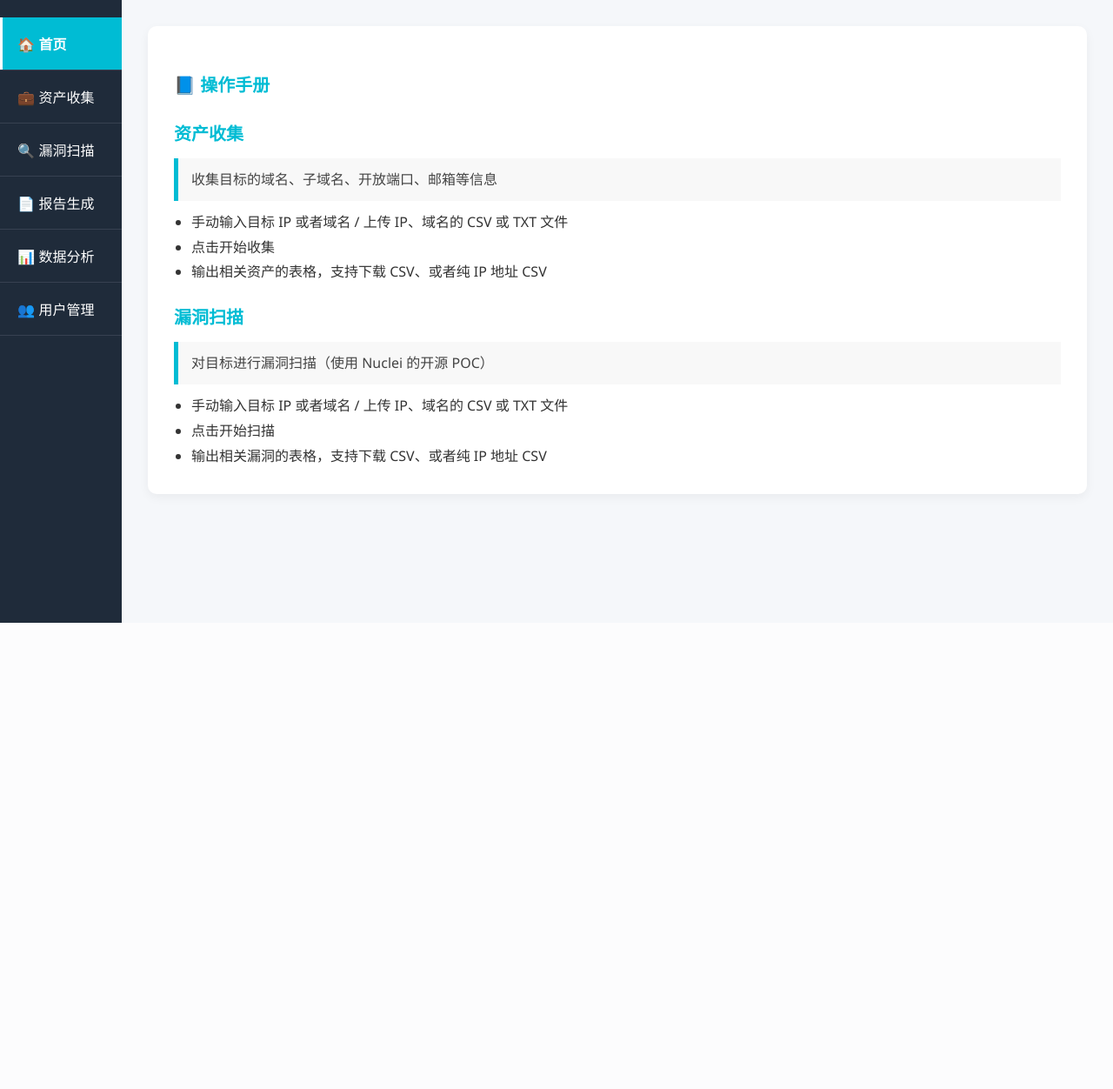
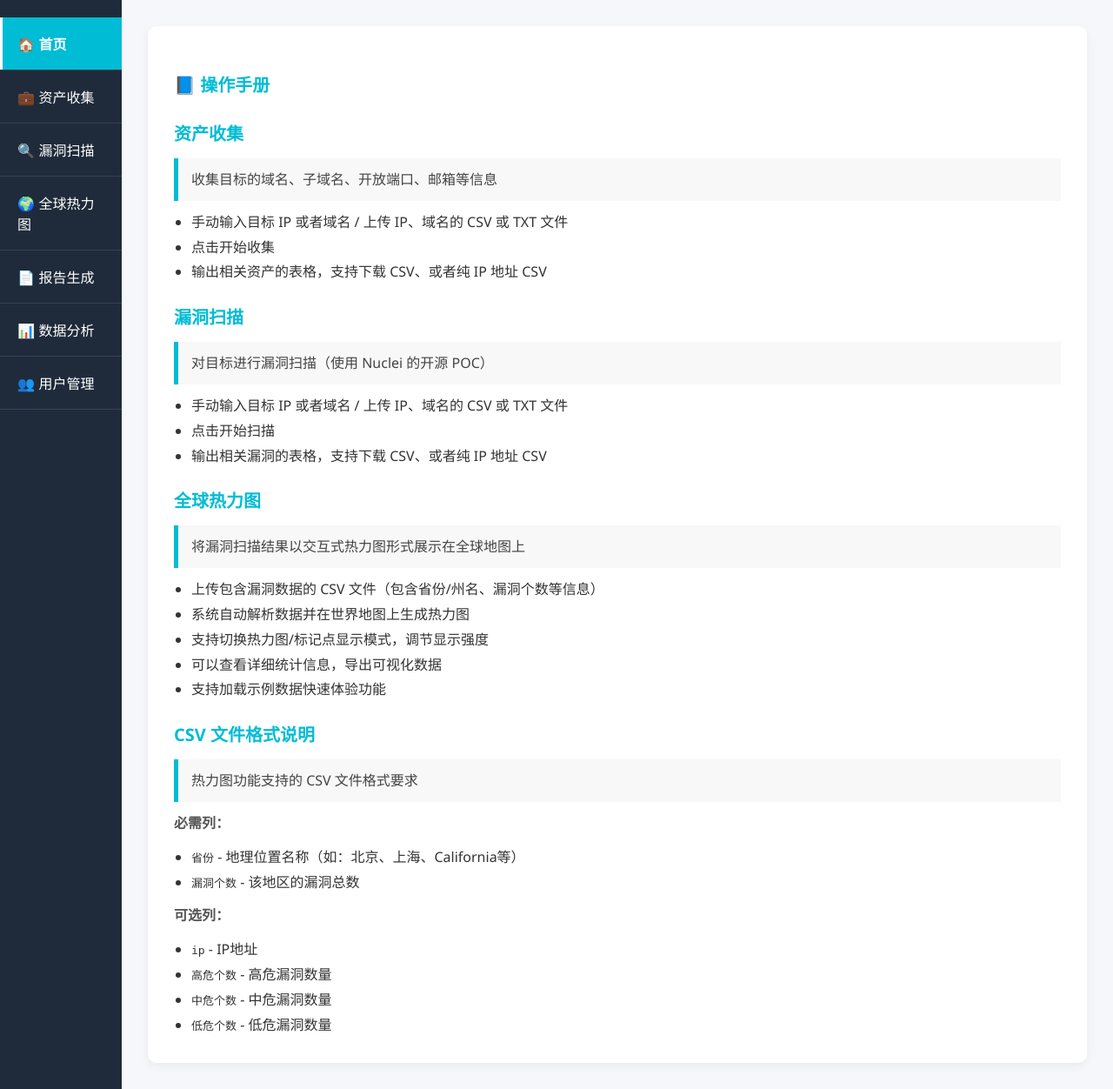
Before and after one commit to gedoujiao/wvs, a Flask app: page / in a window 1280 px wide. Shown: the part 84-1336 px from the top of the page at 87% size. Before the commit the page ends 800 px from the top, so only its background shows below. Run offline with Flask 3, Linux system fonts and the light colour scheme; a user stored in the database is signed in.

Commit message:
index.html

```diff
--- a/templates/index.html
+++ b/templates/index.html
@@ -45,8 +45,7 @@
 </head>
 <body>
 <div class="dashboard-container">
-
-    <!-- 顶部横条 -->
+     <!-- 顶部横条 -->
     <header class="topbar">
         <div class="system-title">Web漏洞扫描系统</div>
         <div class="user-box">
@@ -71,6 +70,7 @@
                 <a href="{{ url_for('index') }}" class="nav-item active">🏠 首页</a>
                 <a href="{{ url_for('asset.asset_page') }}" class="nav-item">💼 资产收集</a>
                 <a href="{{ url_for('scanner.scanner_home') }}" class="nav-item">🔍 漏洞扫描</a>
+                <a href="{{ url_for('visualization.index') }}" class="nav-item">🌍 全球热力图</a>
                 <a href="#" class="nav-item">📄 报告生成</a>
                 <a href="#" class="nav-item">📊 数据分析</a>
                 <a href="{{ url_for('user.manage_users') }}" class="nav-item">👥 用户管理</a>
@@ -97,6 +97,31 @@
                     <li>点击开始扫描</li>
                     <li>输出相关漏洞的表格，支持下载 CSV、或者纯 IP 地址 CSV</li>
                 </ul>
+
+                <h2>全球热力图</h2>
+                <blockquote>将漏洞扫描结果以交互式热力图形式展示在全球地图上</blockquote>
+                <ul>
+                    <li>上传包含漏洞数据的 CSV 文件（包含省份/州名、漏洞个数等信息）</li>
+                    <li>系统自动解析数据并在世界地图上生成热力图</li>
+                    <li>支持切换热力图/标记点显示模式，调节显示强度</li>
+                    <li>可以查看详细统计信息，导出可视化数据</li>
+                    <li>支持加载示例数据快速体验功能</li>
+                </ul>
+
+                <h2>CSV 文件格式说明</h2>
+                <blockquote>热力图功能支持的 CSV 文件格式要求</blockquote>
+                <p><strong>必需列：</strong></p>
+                <ul>
+                    <li><code>省份</code> - 地理位置名称（如：北京、上海、California等）</li>
+                    <li><code>漏洞个数</code> - 该地区的漏洞总数</li>
+                </ul>
+                <p><strong>可选列：</strong></p>
+                <ul>
+                    <li><code>ip</code> - IP地址</li>
+                    <li><code>高危个数</code> - 高危漏洞数量</li>
+                    <li><code>中危个数</code> - 中危漏洞数量</li>
+                    <li><code>低危个数</code> - 低危漏洞数量</li>
+                </ul>
             </div>
         </main>
     </div>
```
